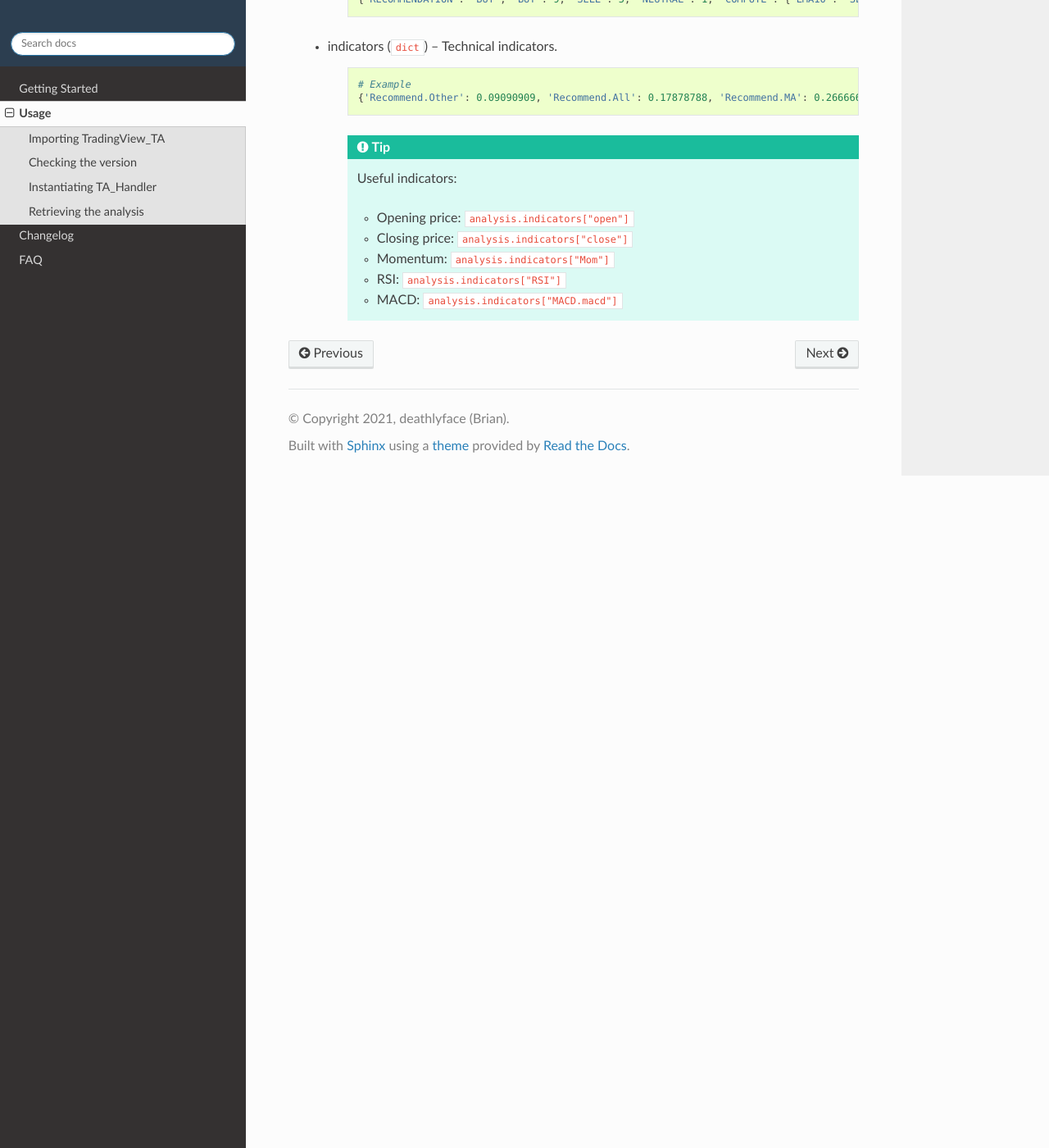
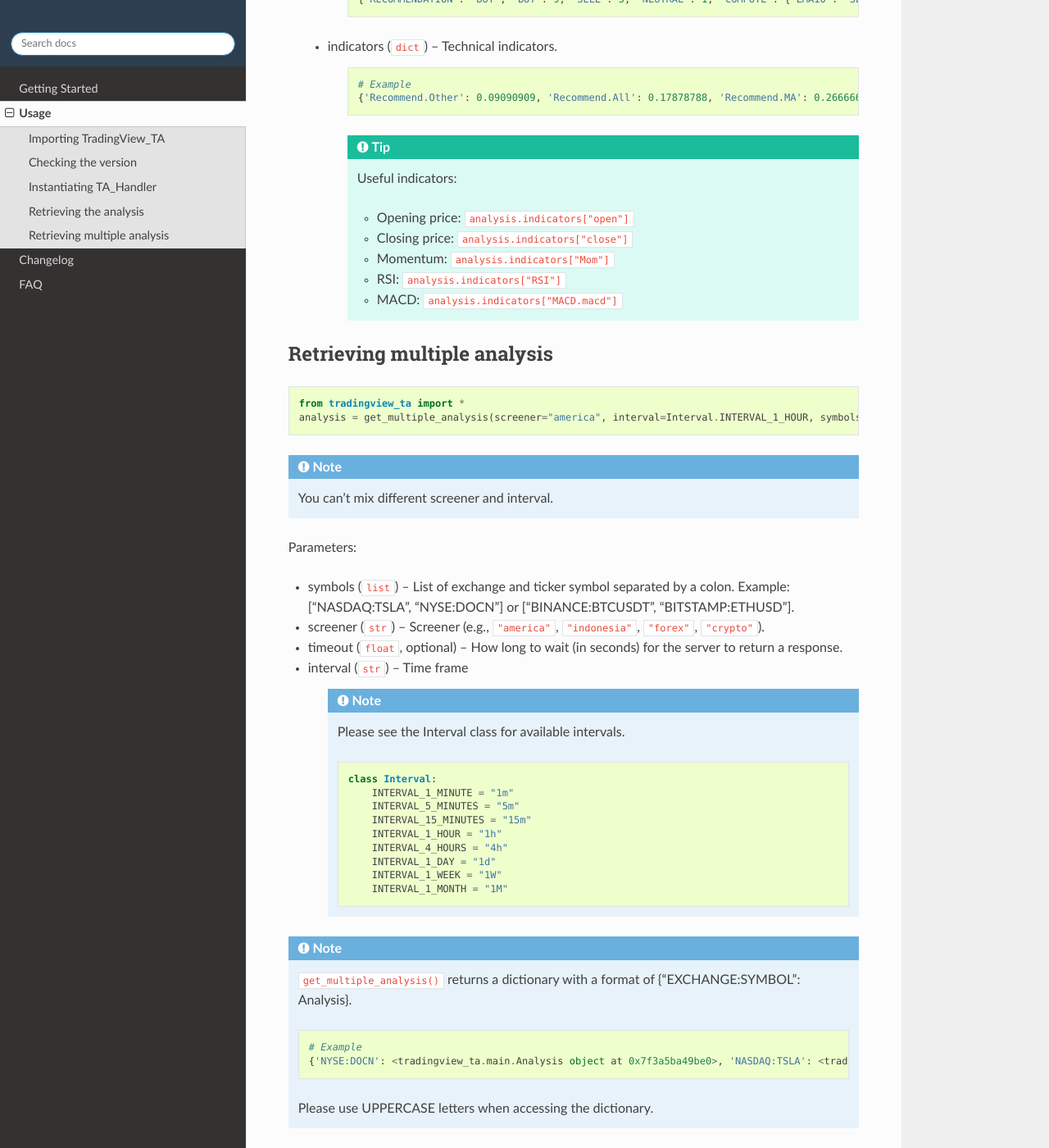
Before and after one commit to AnalyzerREST/python-tradingview-ta, a Sphinx documentation site: the page built from docs/usage.rst, in a window 1280 px wide and 1400 px high, scrolled down 2857 px. Shown: the whole window at 82% size. Built offline with Sphinx 7.4.7 and the Read the Docs theme 2.0.0, drawn with Linux system fonts in a browser that asks for light colours.

Commit message:
Docs for multiple analysis

```diff
--- a/docs/usage.rst
+++ b/docs/usage.rst
@@ -130,3 +130,48 @@ Attributes:
             * Momentum: ``analysis.indicators["Mom"]``
             * RSI: ``analysis.indicators["RSI"]``
             * MACD: ``analysis.indicators["MACD.macd"]``
+
+Retrieving multiple analysis
+----------------------------
+
+.. code-block:: python3
+
+    from tradingview_ta import *
+    analysis = get_multiple_analysis(screener="america", interval=Interval.INTERVAL_1_HOUR, symbols=["nasdaq:tsla", "nyse:docn", "nasdaq:aapl"])
+
+.. note::
+
+    You can't mix different screener and interval.
+
+Parameters:
+
+* symbols (``list``) – List of exchange and ticker symbol separated by a colon. Example: ["NASDAQ:TSLA", "NYSE:DOCN"] or ["BINANCE:BTCUSDT", "BITSTAMP:ETHUSD"].
+* screener (``str``) – Screener (e.g., ``"america"``, ``"indonesia"``, ``"forex"``, ``"crypto"``).
+* timeout (``float``, optional) – How long to wait (in seconds) for the server to return a response.
+* interval (``str``) – Time frame
+
+    .. note::
+
+        Please see the Interval class for available intervals.
+
+        .. code-block:: python3
+
+            class Interval:
+                INTERVAL_1_MINUTE = "1m"
+                INTERVAL_5_MINUTES = "5m"
+                INTERVAL_15_MINUTES = "15m"
+                INTERVAL_1_HOUR = "1h"
+                INTERVAL_4_HOURS = "4h"
+                INTERVAL_1_DAY = "1d"
+                INTERVAL_1_WEEK = "1W"
+                INTERVAL_1_MONTH = "1M"
+
+.. note::
+    ``get_multiple_analysis()`` returns a dictionary with a format of {"EXCHANGE:SYMBOL": Analysis}.
+
+    .. code-block:: python3
+
+        # Example
+        {'NYSE:DOCN': <tradingview_ta.main.Analysis object at 0x7f3a5ba49be0>, 'NASDAQ:TSLA': <tradingview_ta.main.Analysis object at 0x7f3a5ba65040>, 'NASDAQ:AAPL': <tradingview_ta.main.Analysis object at 0x7f3a5ba801c0>}
+
+    Please use UPPERCASE letters when accessing the dictionary.
```
Also changed, not shown: 1 other file.
